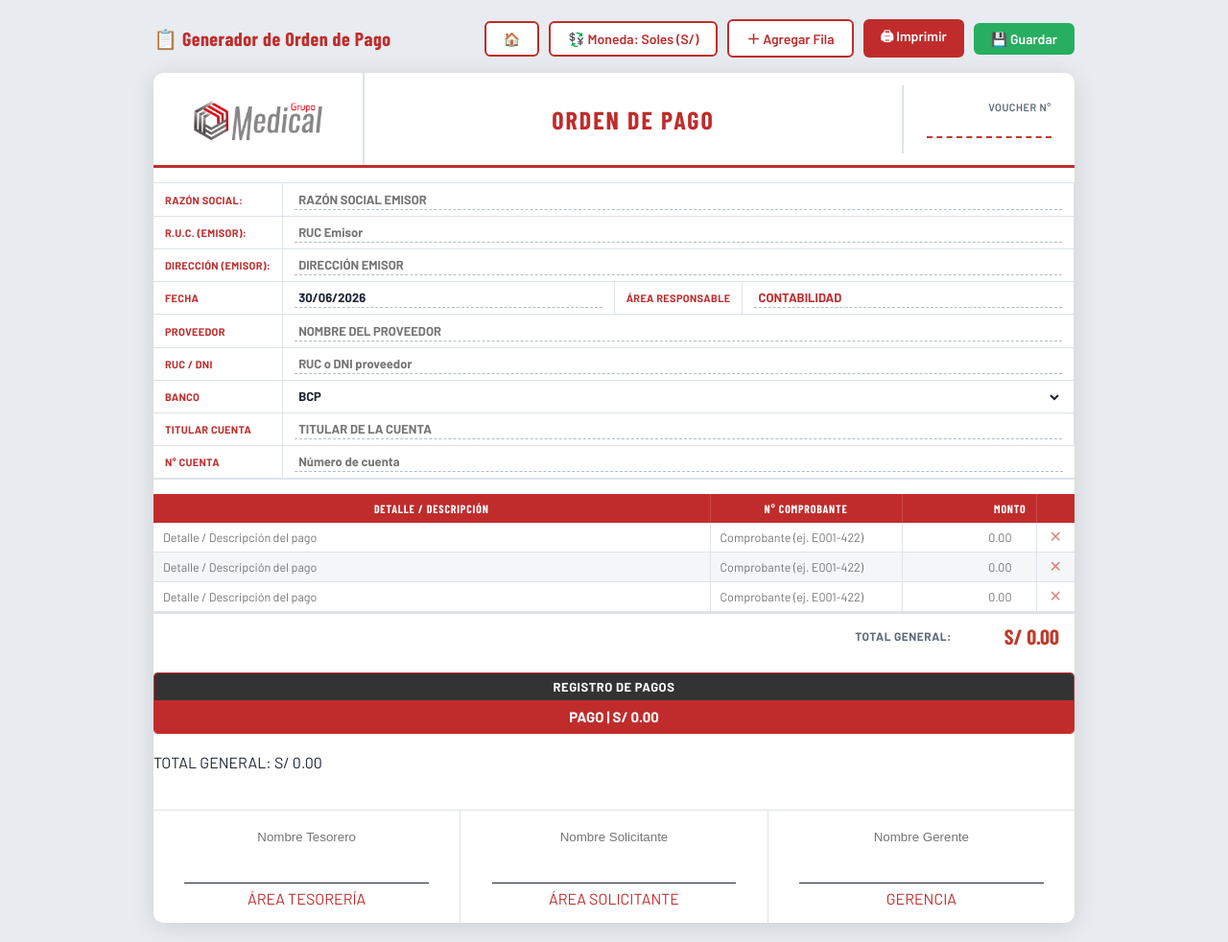
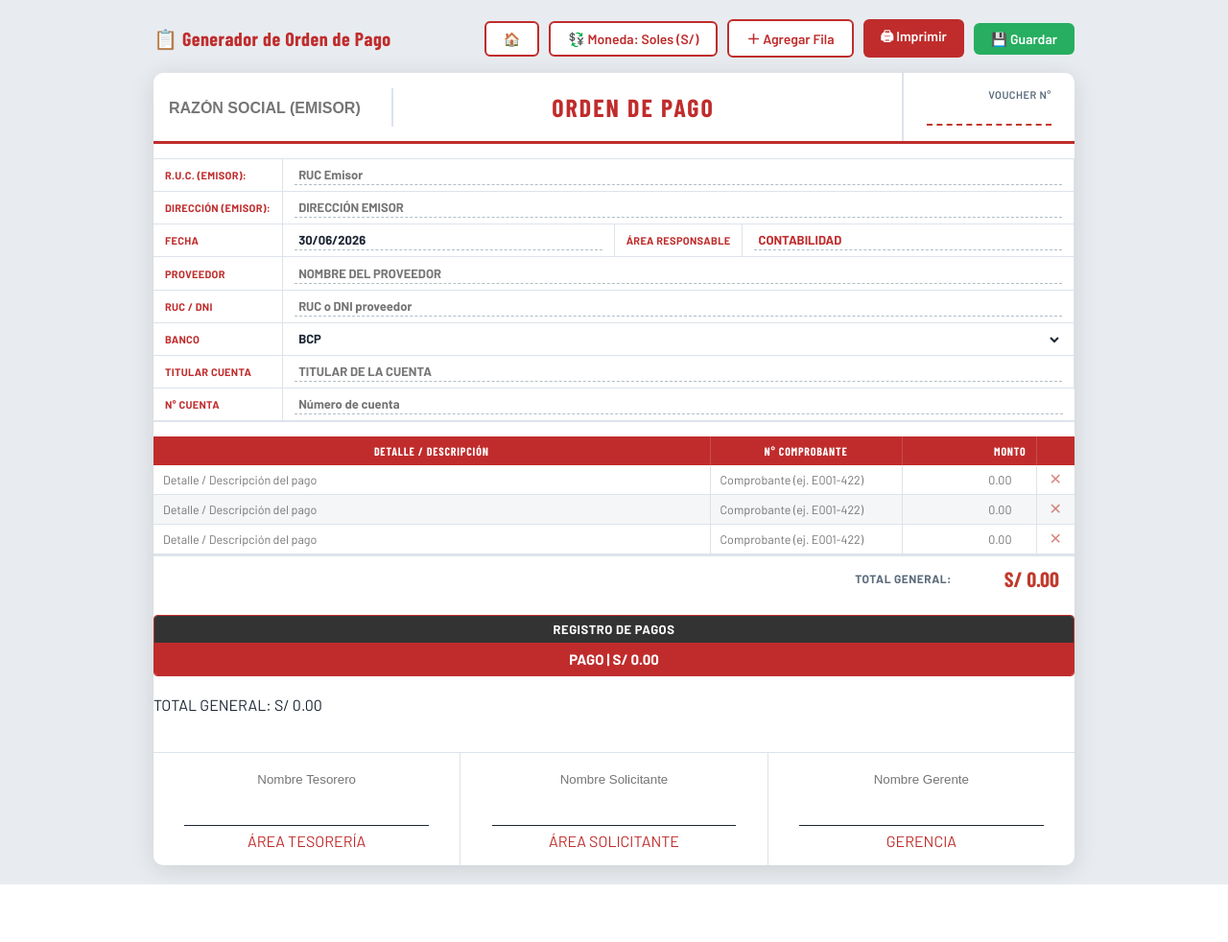
Before and after one commit to medicalsoftwareperu/GestionOrdenesTI, a Flask app: template templates/orden_de_pago.html in a window 1280 px wide. Shown: the whole page at 96% size. After the commit the page ends 922 px from the top, so only its background shows below. Run offline with Flask 3, Linux system fonts and the light colour scheme; the template is opened without the code that fills it, so the values that code supplies are empty; the visitor is signed in with stand-in values (Sample User, id 1); data comes from the database, SQL or seed files in the repository; some libraries are stand-ins or nearby versions.

Commit message:
Keep Razón Social as bold red title inside logo-cell and place RUC and Dirección below

```diff
--- a/templates/orden_de_pago.html
+++ b/templates/orden_de_pago.html
@@ -76,34 +76,27 @@
 
 <div class="card" id="oc-doc">
 
-  <!-- CABECERA DE COMPRA / PAGO (LOGO, TÍTULO, NÚMERO) -->
+  <!-- CABECERA (LOGO TÍTULO EMISOR, TÍTULO DOC, NÚMERO VOUCHER) -->
   <div class="doc-header" style="border-bottom: 3px solid var(--blue); margin-bottom: 15px;">
-    <div class="logo-cell">
-      <img src="{{ url_for('static', filename='logo.png') }}" alt="Logo Medical" style="max-height: 64px; max-width: 180px; object-fit: contain;">
+    <!-- Razón Social del Emisor destacada como título a la izquierda -->
+    <div class="logo-cell" style="border-right: 2px solid var(--gray-mid); flex-direction: column; align-items: flex-start; justify-content: center; padding: 10px 16px; min-width: 250px;">
+      <div style="position: relative; width: 100%;">
+        <input class="company-name-input" id="razon-social" placeholder="RAZÓN SOCIAL (EMISOR)" autocomplete="off" style="font-size: 16px; font-weight: 800; color: var(--blue); border: none; background: transparent; outline: none; width: 100%; text-transform: uppercase;">
+        <div id="mi-empresa-dropdown" class="custom-dropdown" style="left: 0; width: 100%;"></div>
+      </div>
     </div>
     <div class="doc-title-cell">
       <div class="doc-title">Orden de Pago</div>
     </div>
-    <div class="doc-num-cell">
+    <div class="doc-num-cell" style="min-width: 170px;">
       <div class="doc-num-label">VOUCHER N°</div>
       <input class="doc-num-input" id="oc-number" value="{{ numero_op }}" maxlength="12" readonly>
     </div>
   </div>
 
-  <!-- GRILLA DE DATOS GENERALES (MÁS EMISOR Y PROVEEDOR UNIFICADOS) -->
+  <!-- GRILLA DE DATOS GENERALES -->
   <div class="data-grid cols-4" style="border-top: 1px solid var(--gray-mid);">
-    <!-- FILA 1: RAZÓN SOCIAL (EMISOR) -->
-    <div class="data-cell">
-      <span class="lbl">Razón Social:</span>
-    </div>
-    <div class="data-cell span-3">
-      <div style="position: relative; width: 100%;">
-        <input class="field" id="razon-social" placeholder="Razón social emisor" autocomplete="off" style="font-weight: bold; text-transform: uppercase;">
-        <div id="mi-empresa-dropdown" class="custom-dropdown" style="left: 0; width: 100%;"></div>
-      </div>
-    </div>
-
-    <!-- FILA 2: R.U.C. (EMISOR) -->
+    <!-- FILA 1: R.U.C. (EMISOR) -->
     <div class="data-cell">
       <span class="lbl">R.U.C. (Emisor):</span>
     </div>
@@ -111,7 +104,7 @@
       <input class="field" id="ruc" placeholder="RUC Emisor" style="font-weight: bold;">
     </div>
 
-    <!-- FILA 3: DIRECCIÓN (EMISOR) -->
+    <!-- FILA 2: DIRECCIÓN (EMISOR) -->
     <div class="data-cell">
       <span class="lbl">Dirección (Emisor):</span>
     </div>
@@ -119,7 +112,7 @@
       <input class="field" id="direccion" placeholder="Dirección Emisor" style="font-weight: bold; text-transform: uppercase;">
     </div>
 
-    <!-- FILA 4: FECHA Y ÁREA RESPONSABLE -->
+    <!-- FILA 3: FECHA Y ÁREA RESPONSABLE -->
     <div class="data-cell">
       <span class="lbl">FECHA</span>
     </div>
@@ -133,7 +126,7 @@
       <input class="field" id="solicitante" value="CONTABILIDAD" style="font-weight: bold; color: var(--blue);">
     </div>
 
-    <!-- FILA 5: PROVEEDOR -->
+    <!-- FILA 4: PROVEEDOR -->
     <div class="data-cell">
       <span class="lbl">PROVEEDOR</span>
     </div>
@@ -144,7 +137,7 @@
       </div>
     </div>
 
-    <!-- FILA 6: RUC / DNI -->
+    <!-- FILA 5: RUC / DNI -->
     <div class="data-cell">
       <span class="lbl">RUC / DNI</span>
     </div>
@@ -152,7 +145,7 @@
       <input class="field" id="prov-ruc" placeholder="RUC o DNI proveedor" style="font-weight: bold;">
     </div>
 
-    <!-- FILA 7: BANCO -->
+    <!-- FILA 6: BANCO -->
     <div class="data-cell">
       <span class="lbl">BANCO</span>
     </div>
@@ -168,7 +161,7 @@
       </select>
     </div>
 
-    <!-- FILA 8: TITULAR CUENTA -->
+    <!-- FILA 7: TITULAR CUENTA -->
     <div class="data-cell">
       <span class="lbl">TITULAR CUENTA</span>
     </div>
@@ -176,7 +169,7 @@
       <input class="field" id="prov-contacto-nombre" placeholder="Titular de la cuenta" style="font-weight: bold; text-transform: uppercase;">
     </div>
 
-    <!-- FILA 9: N° CUENTA -->
+    <!-- FILA 8: N° CUENTA -->
     <div class="data-cell">
       <span class="lbl">N° CUENTA</span>
     </div>
```
